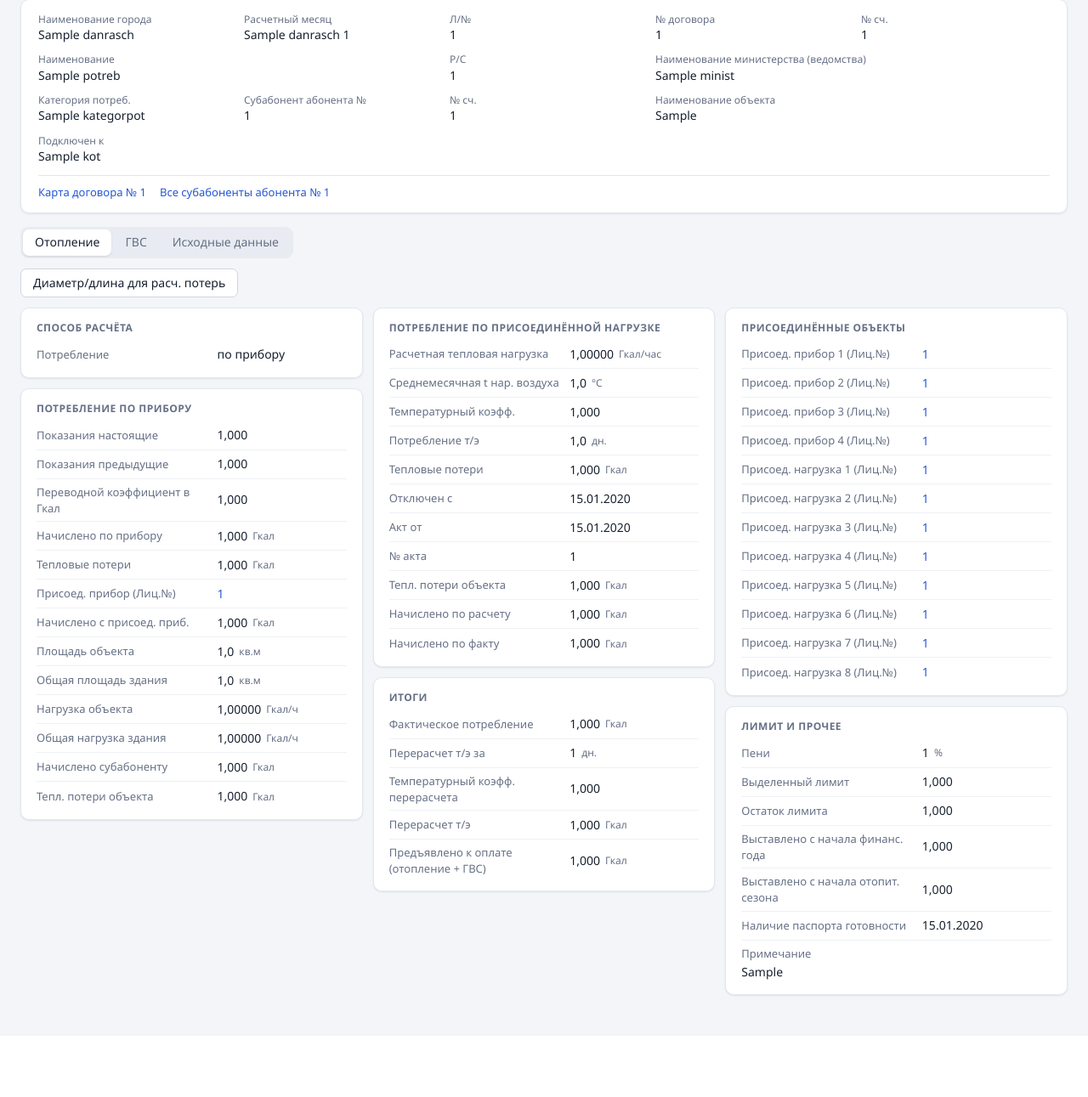
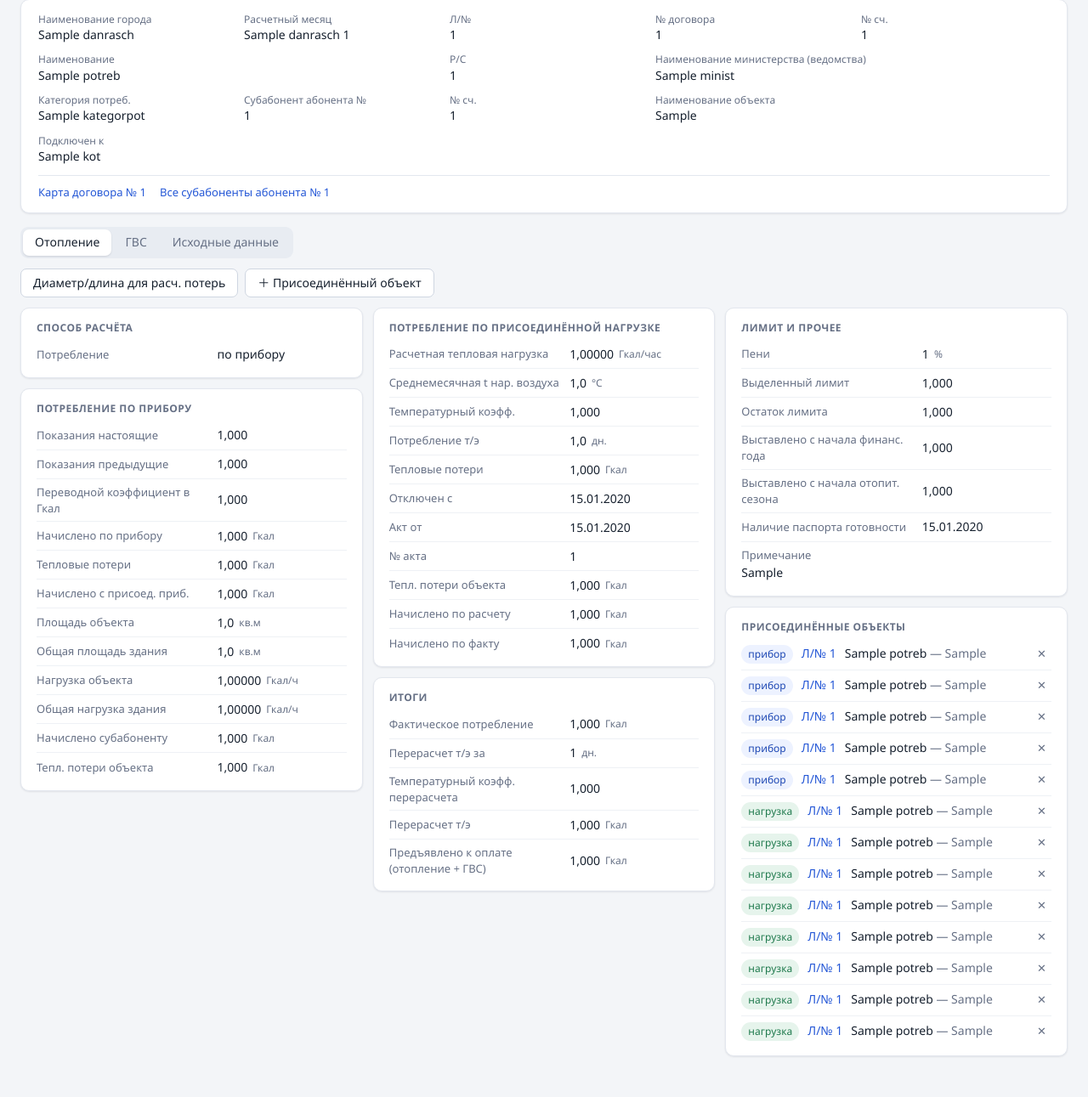
Before and after one commit to pisotskiin-del/Urtelo-web, a Django app: page /abonents/1/ in a window 1280 px wide. Shown: the part 158-1449 px from the top of the page at 85% size. Before the commit the page ends 1332 px from the top, so only its background shows below. Run offline with Django 5.2, Linux system fonts and the light colour scheme; a user stored in the database is signed in; tables that the repository leaves empty hold one stand-in row (values such as "Sample post").

Commit message:
Присоединённые объекты: показ только при наличии, добавление и удаление
Co-Authored-By: Claude Opus 5.5 <noreply@anthropic.com>
Claude-Session: https://claude.ai/code/session_01397UqS6qPoUUfyixe1Jaao

```diff
--- a/abonents/layout.py
+++ b/abonents/layout.py
@@ -69,7 +69,6 @@ TABS = [
             F("koef_pok", "Переводной коэффициент в Гкал"),
             F("nach_otpr", "Начислено по прибору", "Гкал", ro=True),
             F("poter_pr", "Тепловые потери", "Гкал", ro=True),
-            F("posle_prib", "Присоед. прибор (Лиц.№)", link=True),
             F("nacs_priso", "Начислено с присоед. приб.", "Гкал", ro=True),
             F("s_potreb", "Площадь объекта", "кв.м", ro=True),
             F("s_obshaya", "Общая площадь здания", "кв.м", ro=True),
@@ -97,20 +96,6 @@ TABS = [
             F("tkf_perer", "Температурный коэфф. перерасчета"),
             F("gkl_perer", "Перерасчет т/э", "Гкал"),
             F("nac_vsego", "Предъявлено к оплате (отопление + ГВС)", "Гкал"),
-        ]),
-        ("Присоединённые объекты", [
-            F("posle_pri1", "Присоед. прибор 1 (Лиц.№)", link=True),
-            F("posle_pri2", "Присоед. прибор 2 (Лиц.№)", link=True),
-            F("posle_pri3", "Присоед. прибор 3 (Лиц.№)", link=True),
-            F("posle_pri4", "Присоед. прибор 4 (Лиц.№)", link=True),
-            F("pris_nag1", "Присоед. нагрузка 1 (Лиц.№)", link=True),
-            F("pris_nag2", "Присоед. нагрузка 2 (Лиц.№)", link=True),
-            F("pris_nag3", "Присоед. нагрузка 3 (Лиц.№)", link=True),
-            F("pris_nag4", "Присоед. нагрузка 4 (Лиц.№)", link=True),
-            F("pris_nag5", "Присоед. нагрузка 5 (Лиц.№)", link=True),
-            F("pris_nag6", "Присоед. нагрузка 6 (Лиц.№)", link=True),
-            F("pris_nag7", "Присоед. нагрузка 7 (Лиц.№)", link=True),
-            F("pris_nag8", "Присоед. нагрузка 8 (Лиц.№)", link=True),
         ]),
         ("Лимит и прочее", [
             F("perc_peni", "Пени", "%"),
@@ -213,6 +198,14 @@ TABS = [
 
 TAB_KEYS = [key for key, _, _ in TABS]
 
+# Присоединённые объекты (вкладка «Отопление»): в поля пишется лицевой № объекта,
+# 0 — поле свободно. Показываются отдельным блоком, только когда они есть, и
+# добавляются в первое свободное поле.
+PRISOED = {
+    "pribor": ("Присоединённый прибор", ["posle_prib", "posle_pri1", "posle_pri2", "posle_pri3", "posle_pri4"]),
+    "nagruzka": ("Присоединённая нагрузка", [f"pris_nag{i}" for i in range(1, 9)]),
+}
+
 
 def tab(key):
     for k, title, groups in TABS:
--- a/abonents/templates/abonents/_card.html
+++ b/abonents/templates/abonents/_card.html
@@ -6,10 +6,26 @@
 <nav class="tabs">
   {% for key, title in tabs %}<a href="{{ tab_url }}?tab={{ key }}" {% if key == tab %}class="active"{% endif %}>{{ title }}</a>{% endfor %}
 </nav>
-{% if not form %}{% if tab == "otop" %}<p class="tabtools"><a class="button" href="{% url 'abonents:poteri' p.potreb_id %}">Диаметр/длина для расч. потерь</a></p>
+{% if not form %}{% if tab == "otop" %}<div class="tabtools"><a class="button" href="{% url 'abonents:poteri' p.potreb_id %}">Диаметр/длина для расч. потерь</a>
+  {% if can_change %}<details class="add-pop"><summary class="button">＋ Присоединённый объект</summary>
+    <form method="post" action="{% url 'abonents:prisoed' p.potreb_id %}" class="card">{% csrf_token %}
+      <label>Что присоединяется <select name="kind">{% for k, label in prisoed_kinds %}<option value="{{ k }}">{{ label }}</option>{% endfor %}</select></label>
+      <label>Лицевой № объекта <input name="ls" inputmode="numeric" required></label>
+      <button class="primary">Добавить</button>
+    </form></details>{% endif %}</div>
 {% elif tab == "ishod" %}<p class="tabtools"><a class="button" href="{% url 'abonents:teplosch' p.potreb_id %}">Информация по теплосчетчику</a></p>{% endif %}{% endif %}
 <div class="kgroups">
 {% for title, items in groups %}
   <section class="card kgroup"><h2>{{ title }}</h2><div class="kgrid">{% include "abonents/_fields.html" %}</div></section>
 {% endfor %}
+{% if prisoed and not form %}
+  <section class="card kgroup"><h2>Присоединённые объекты</h2>
+    <ul class="plist">{% for label, name, ls, obj in prisoed %}<li>
+      <span class="chip {% if name|slice:':5' == 'posle' %}info{% else %}ok{% endif %}">{% if name|slice:':5' == 'posle' %}прибор{% else %}нагрузка{% endif %}</span>
+      <a href="{% url 'abonents:karta' ls %}">Л/№ {{ ls }}</a>
+      <span class="pname">{% if obj %}{{ obj.name_potre|default:"" }}{% if obj.glav_potre %} <span class="muted">— {{ obj.glav_potre }}</span>{% endif %}{% else %}<span class="error">нет такого абонента</span>{% endif %}</span>
+      {% if can_change %}<form method="post" action="{% url 'abonents:prisoed' p.potreb_id %}" class="inline">{% csrf_token %}<button class="link-btn" name="remove" value="{{ name }}" title="Убрать из присоединённых" onclick="return confirm('Убрать л/№ {{ ls }} из присоединённых?')">✕</button></form>{% endif %}
+    </li>{% endfor %}</ul>
+  </section>
+{% endif %}
 </div>
--- a/abonents/urls.py
+++ b/abonents/urls.py
@@ -13,6 +13,7 @@ urlpatterns = [
     path("<int:potreb_id>/", views.karta, name="karta"),
     path("<int:potreb_id>/edit/", views.karta_edit, name="edit"),
     path("<int:potreb_id>/delete/", views.karta_delete, name="delete"),
+    path("<int:potreb_id>/prisoed/", views.prisoed, name="prisoed"),
     path("<int:potreb_id>/poteri/", views.poteri_view, name="poteri"),
     path("<int:potreb_id>/teploschetchik/", views.teplosch_view, name="teplosch"),
     path("dogovor/<int:cod_gor>/<int:nom_dog>/", views.dogovor, name="dogovor"),
--- a/abonents/views.py
+++ b/abonents/views.py
@@ -170,6 +170,18 @@ def _neighbours(p):
             "position": position, "total": same_city.count()}
 
 
+def _prisoed(p):
+    """Присоединённые объекты абонента: [(вид, поле, лицевой №, абонент или None)]."""
+    found = []
+    for kind, (label, names) in layout.PRISOED.items():
+        for name in names:
+            value = getattr(p, name)
+            if value:
+                found.append((label, name, value))
+    objects = {o.potreb_id: o for o in Potreb.objects.filter(potreb_id__in=[v for _, _, v in found])}
+    return [(label, name, value, objects.get(value)) for label, name, value in found]
+
+
 def _card_context(request, p, tab_key, form=None):
     related = related_values(p)
     lookups = _lookups()
@@ -182,6 +194,8 @@ def _card_context(request, p, tab_key, form=None):
         "tabs": [(k, t) for k, t, _ in layout.TABS], "tab": tab_key, "tab_title": title,
         "tab_url": reverse("abonents:edit" if form is not None else "abonents:karta", args=[p.potreb_id]),
         "nav": _neighbours(p),
+        "prisoed": _prisoed(p) if tab_key == "otop" else [],
+        "prisoed_kinds": [(k, label) for k, (label, _) in layout.PRISOED.items()],
         "can_change": request.user.has_perm("catalogs.change_potreb"),
         "can_delete": request.user.has_perm("catalogs.delete_potreb"),
     }
@@ -400,3 +414,44 @@ def raschet_itog(request):
         "cities": cities, "table": table, "info": request.session.get("raschet_itog"),
         "limits": Limit.objects.order_by("potreb_id"),
     })
+
+
+@login_required
+@permission_required("catalogs.change_potreb", raise_exception=True)
+def prisoed(request, potreb_id):
+    """Добавить присоединённый объект в первое свободное поле или убрать его."""
+    p = get_object_or_404(Potreb, potreb_id=potreb_id)
+    back = redirect(reverse("abonents:karta", args=[p.potreb_id]) + "?tab=otop")
+    if request.method != "POST":
+        return back
+    slots = {name: kind for kind, (_, names) in layout.PRISOED.items() for name in names}
+    remove = request.POST.get("remove")
+    if remove:
+        if remove in slots and getattr(p, remove):
+            old = getattr(p, remove)
+            setattr(p, remove, 0)
+            p.save(update_fields=[remove])
+            messages.success(request, f"Объект л/№ {old} убран из присоединённых")
+        return back
+    kind = request.POST.get("kind")
+    ls = _int(request.POST.get("ls"))
+    if kind not in layout.PRISOED:
+        messages.error(request, "Выберите, что присоединяется: прибор или нагрузка")
+        return back
+    label, names = layout.PRISOED[kind]
+    obj = Potreb.objects.filter(potreb_id=ls).first() if ls else None
+    if obj is None:
+        messages.error(request, f"Абонент с лицевым № {request.POST.get('ls', '').strip()} не найден")
+    elif obj.potreb_id == p.potreb_id:
+        messages.error(request, "Нельзя присоединить абонента к самому себе")
+    elif any(getattr(p, name) == obj.potreb_id for name in names):
+        messages.warning(request, f"Л/№ {obj.potreb_id} уже присоединён")
+    else:
+        free = next((name for name in names if not getattr(p, name)), None)
+        if free is None:
+            messages.error(request, f"Свободных мест нет: можно присоединить не больше {len(names)}")
+        else:
+            setattr(p, free, obj.potreb_id)
+            p.save(update_fields=[free])
+            messages.success(request, f"{label}: л/№ {obj.potreb_id} {obj.name_potre or ''}".strip())
+    return back
--- a/static/css/app.css
+++ b/static/css/app.css
@@ -169,6 +169,18 @@ dl.fields dt, dl.fields dd { margin:0; padding:8px 14px; border-bottom:1px solid
 .kgroup .kgrid.two .kf.wide { grid-column:1 / -1; grid-template-columns:minmax(140px, 27%) 1fr; }
 .karta-form .kgroup .kf:has(input, select, textarea) .kl { color:var(--text); }
 
+.add-pop { position:relative; }
+.add-pop > summary { list-style:none; } .add-pop > summary::-webkit-details-marker { display:none; }
+.add-pop[open] > summary { background:var(--accent-weak); border-color:var(--accent); color:var(--accent-text); }
+.add-pop > form { position:absolute; z-index:10; top:calc(100% + 6px); left:0; width:300px; box-shadow:0 8px 24px rgba(16,24,40,.14); }
+.add-pop label { font-size:13px; color:var(--muted); } .add-pop select, .add-pop input { display:block; width:100%; margin-top:4px; }
+.plist { list-style:none; margin:0; padding:0; }
+.plist li { display:grid; grid-template-columns:auto auto 1fr auto; gap:10px; align-items:baseline; padding:7px 0; border-bottom:1px solid #eef1f5; }
+.plist li:last-child { border-bottom:0; }
+.plist .pname { min-width:0; overflow-wrap:anywhere; }
+form.inline { display:inline; margin:0; }
+.link-btn { min-height:0; padding:0 6px; border:0; background:none; color:var(--muted); font-size:13px; }
+.link-btn:hover { color:var(--danger); background:none; }
 @media (max-width:900px) {
   .topbar { gap:12px; padding:0 16px; } .role { display:none; }
   .scroll.tall { max-height:none; }
```
Also changed, not shown: abonents/tests.py (+30 -0 lines), ЗАМЕЧАНИЯ.md (+4 -0 lines).
